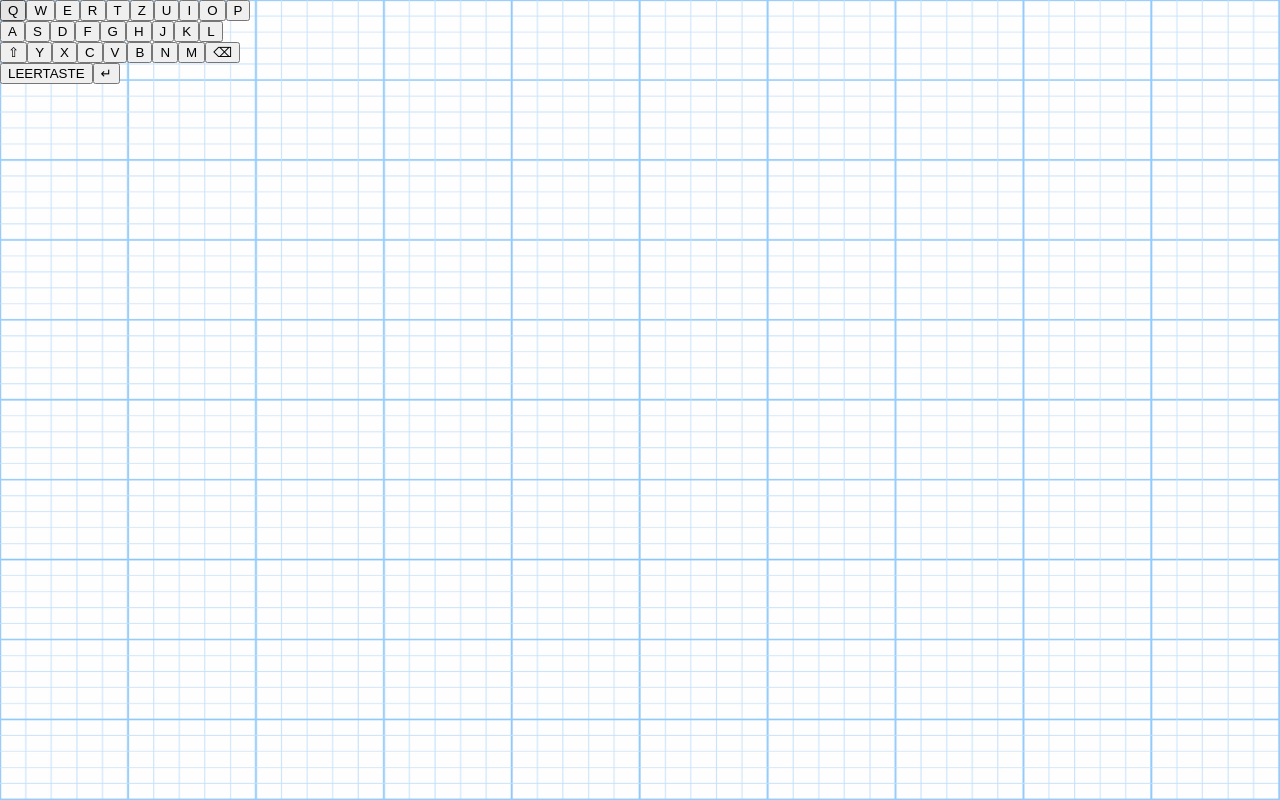
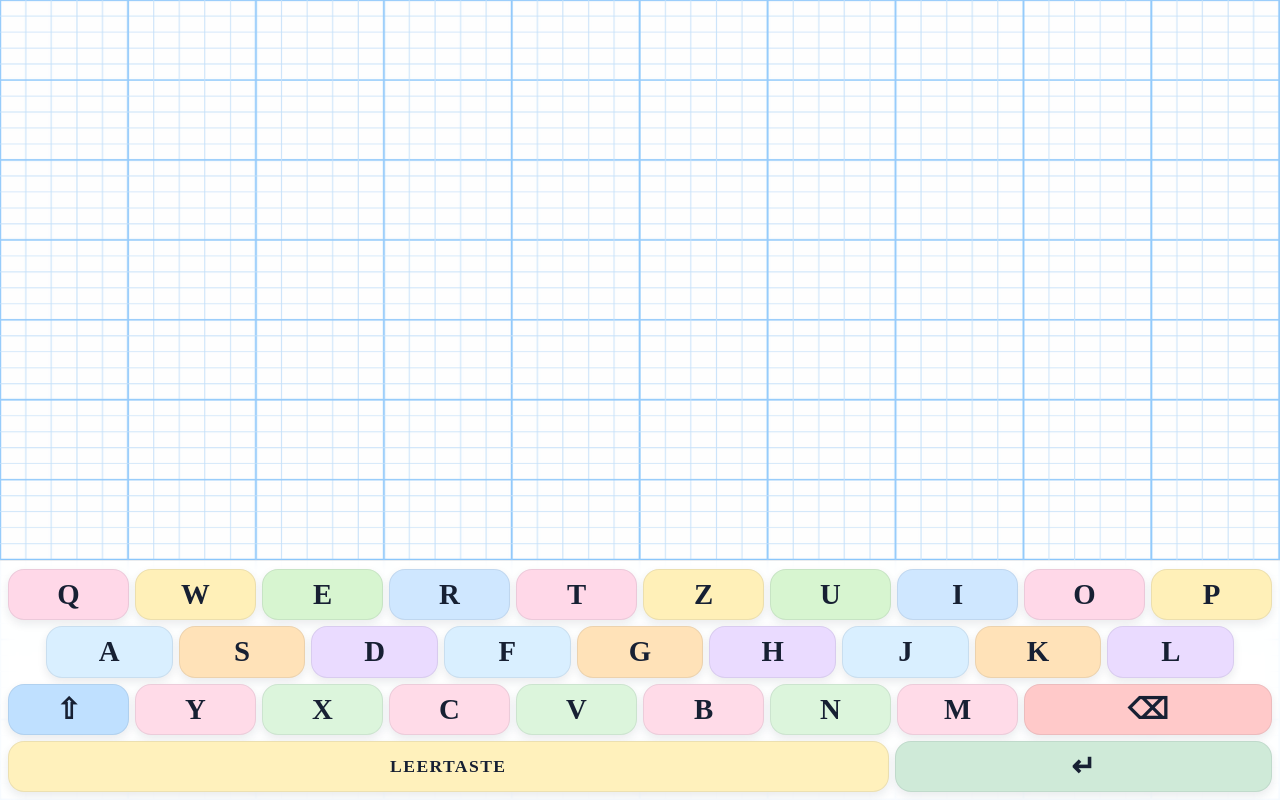
Before and after one commit to abi15punkte/Lernw-rter, a website built with Vite: page index.html in a window 1280 px wide. Built offline with nearby package versions, Linux system fonts and the light colour scheme.

Commit message:
Tastaturlayout über volle Breite gestalten

```diff
--- a/src/style.css
+++ b/src/style.css
@@ -21,8 +21,165 @@ body {
 
   overflow: hidden;
 
+  display: flex;
+  align-items: flex-end;
+  justify-content: center;
+
   background-color: #ffffff;
   background-position: center center;
   background-repeat: no-repeat;
   background-size: 100% 100%;
 }
+
+.keyboard {
+  width: 100%;
+  max-width: 100%;
+  height: 30vh;
+  max-height: 30vh;
+  min-height: 0;
+  box-sizing: border-box;
+  padding: 8px;
+  display: grid;
+  grid-template-rows: 1fr 1fr 1fr 1fr;
+  gap: 6px;
+  background: rgb(255 255 255 / 88%);
+  backdrop-filter: blur(8px);
+  -webkit-backdrop-filter: blur(8px);
+  border-top: 1px solid rgb(23 32 51 / 8%);
+}
+
+.keyboard-row {
+  min-height: 0;
+  display: grid;
+  gap: 6px;
+}
+
+.keyboard-row-1 {
+  grid-template-columns: repeat(10, minmax(0, 1fr));
+}
+
+.keyboard-row-2 {
+  grid-template-columns: repeat(18, minmax(0, 1fr));
+  padding-inline: 3%;
+}
+
+.keyboard-row-2 .keyboard-key {
+  grid-column: span 2;
+}
+
+.keyboard-row-3 {
+  grid-template-columns: repeat(20, minmax(0, 1fr));
+}
+
+.keyboard-row-3 .keyboard-key {
+  grid-column: span 2;
+}
+
+.keyboard-row-3 .keyboard-key:first-child {
+  grid-column: span 2;
+}
+
+.keyboard-row-3 .keyboard-key:last-child {
+  grid-column: span 4;
+}
+
+.keyboard-row-4 {
+  grid-template-columns: minmax(0, 14fr) minmax(0, 6fr);
+}
+
+.keyboard-key {
+  min-width: 0;
+  min-height: 0;
+  border: 1px solid rgb(23 32 51 / 8%);
+  border-radius: clamp(9px, 1.4vw, 16px);
+  background: #ffffff;
+  color: #172033;
+  font-family: inherit;
+  font-size: clamp(1rem, 2.9vw, 1.8rem);
+  font-weight: 800;
+  line-height: 1;
+  box-shadow: 0 4px 10px rgb(23 32 51 / 9%);
+  cursor: pointer;
+  touch-action: manipulation;
+  -webkit-tap-highlight-color: transparent;
+  transition:
+    transform 90ms ease,
+    box-shadow 90ms ease,
+    filter 90ms ease;
+}
+
+.keyboard-row-1 .keyboard-key:nth-child(4n + 1) {
+  background: #ffd8e8;
+}
+
+.keyboard-row-1 .keyboard-key:nth-child(4n + 2) {
+  background: #fff0b8;
+}
+
+.keyboard-row-1 .keyboard-key:nth-child(4n + 3) {
+  background: #d7f5d0;
+}
+
+.keyboard-row-1 .keyboard-key:nth-child(4n) {
+  background: #cfe7ff;
+}
+
+.keyboard-row-2 .keyboard-key:nth-child(3n + 1) {
+  background: #d9efff;
+}
+
+.keyboard-row-2 .keyboard-key:nth-child(3n + 2) {
+  background: #ffe2b8;
+}
+
+.keyboard-row-2 .keyboard-key:nth-child(3n) {
+  background: #eadbff;
+}
+
+.keyboard-row-3 .keyboard-key:nth-child(2n + 1):not(:first-child):not(:last-child) {
+  background: #dcf5dc;
+}
+
+.keyboard-row-3 .keyboard-key:nth-child(2n):not(:last-child) {
+  background: #ffdbe8;
+}
+
+.keyboard-row-3 .keyboard-key:first-child {
+  background: #bfe0ff;
+}
+
+.keyboard-row-3 .keyboard-key:last-child {
+  background: #ffc9c9;
+}
+
+.keyboard-row-4 .keyboard-key:first-child {
+  background: #fff1bc;
+  letter-spacing: 0.08em;
+  font-size: clamp(0.78rem, 2vw, 1.1rem);
+}
+
+.keyboard-row-4 .keyboard-key:last-child {
+  background: #cfead8;
+}
+
+.keyboard-key:focus-visible {
+  outline: 3px solid rgb(64 117 255 / 45%);
+  outline-offset: 2px;
+}
+
+.keyboard-key:active {
+  transform: translateY(2px) scale(0.985);
+  box-shadow: 0 2px 5px rgb(23 32 51 / 10%);
+  filter: saturate(0.92);
+}
+
+@media (max-height: 700px) {
+  .keyboard {
+    padding: 6px;
+    gap: 4px;
+  }
+
+  .keyboard-row {
+    gap: 4px;
+  }
+}
```
